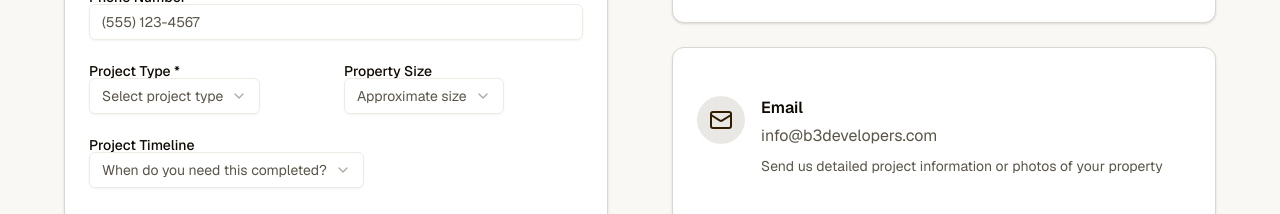
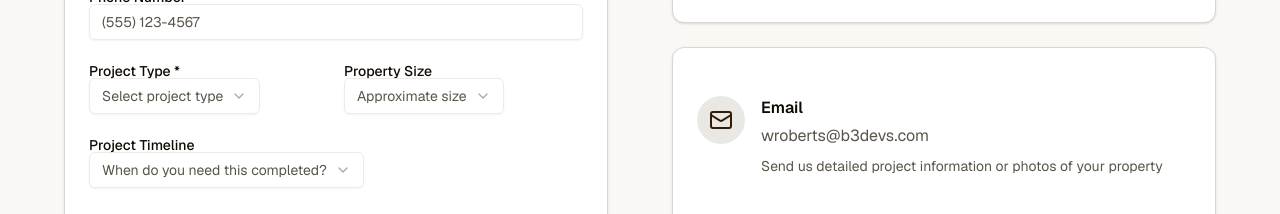
Before and after one commit to wroberts-max/b3-developers, a Next.js app: page /contact in a window 1280 px wide. Shown: the part 840-1054 px from the top of the page. Built offline with nearby package versions, Linux system fonts and the light colour scheme.

Commit message:
Update page.tsx

```diff
--- a/app/contact/page.tsx
+++ b/app/contact/page.tsx
@@ -257,7 +257,7 @@ export default function ContactPage() {
                         </div>
                         <div>
                           <h3 className="font-semibold text-foreground mb-1">Email</h3>
-                          <p className="text-muted-foreground mb-2">info@b3developers.com</p>
+                          <p className="text-muted-foreground mb-2">wroberts@b3devs.com</p>
                           <p className="text-sm text-muted-foreground">
                             Send us detailed project information or photos of your property
                           </p>
```
